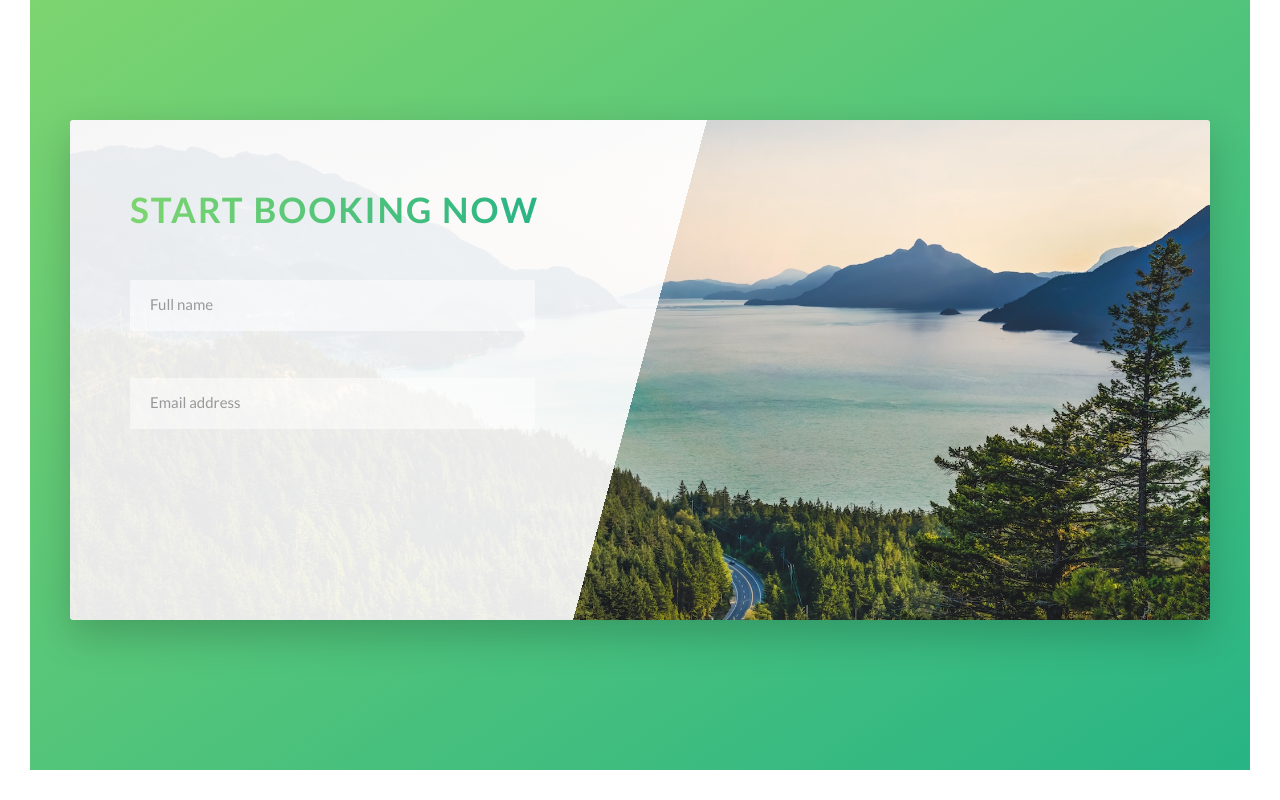
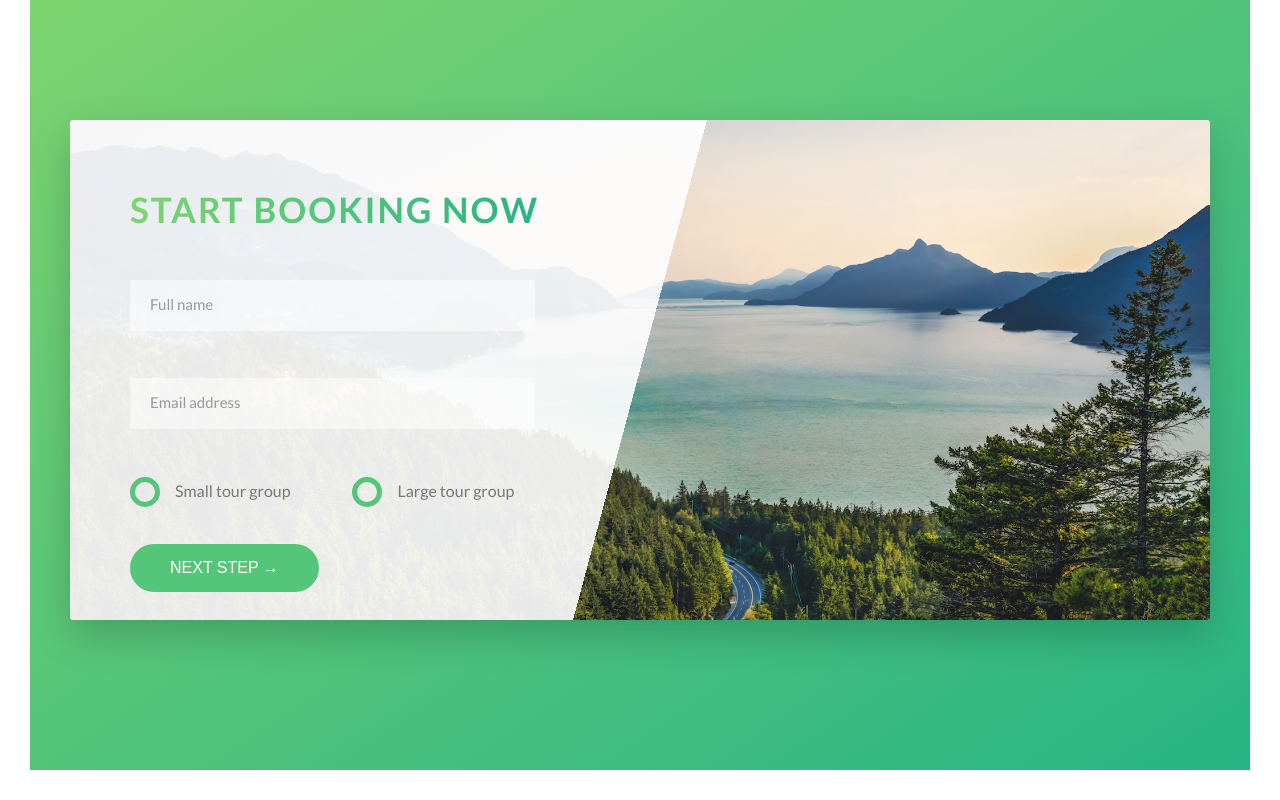
Before and after one commit to heywhyyou/natours, a website: page index.html in a window 1280 px wide. Shown: the part 4527-5327 px from the top of the page. Drawn offline with Linux system fonts and the light colour scheme.

Commit message:
feat: add custom radio btns

```diff
--- a/index.html
+++ b/index.html
@@ -338,6 +338,38 @@
                   />
                   <label for="email" class="form__label">Email</label>
                 </div>
+
+                <div class="form__group u-margin-bottom-medium">
+                  <div class="form__radio-group">
+                    <input
+                      type="radio"
+                      class="form__radio-input"
+                      id="small"
+                      name="size"
+                    />
+                    <label for="small" class="form__radio-label">
+                      <span class="form__radio-button"></span>
+                      Small tour group
+                    </label>
+                  </div>
+
+                  <div class="form__radio-group">
+                    <input
+                      type="radio"
+                      class="form__radio-input"
+                      id="large"
+                      name="size"
+                    />
+                    <label for="large" class="form__radio-label">
+                      <span class="form__radio-button"></span>
+                      Large tour group
+                    </label>
+                  </div>
+                </div>
+
+                <div class="form__group">
+                  <button class="btn btn--green">Next step &rarr;</button>
+                </div>
               </form>
             </div>
           </div>
--- a/sass/base/_utilities.scss
+++ b/sass/base/_utilities.scss
@@ -1,19 +1,19 @@
 .u-center-text {
-  text-align: center;
+  text-align: center !important;
 }
 
 .u-margin-bottom-small {
-  margin-bottom: 1.5rem;
+  margin-bottom: 1.5rem !important;
 }
 .u-margin-bottom-medium {
-  margin-bottom: 4rem;
+  margin-bottom: 4rem !important;
 }
 .u-margin-bottom-big {
-  margin-bottom: 8rem;
+  margin-bottom: 8rem !important;
 }
 .u-margin-top-big {
-  margin-top: 8rem;
+  margin-top: 8rem !important;
 }
 .u-margin-top-huge {
-  margin-top: 10rem;
+  margin-top: 10rem !important;
 }
--- a/sass/components/_button.scss
+++ b/sass/components/_button.scss
@@ -1,6 +1,7 @@
 @use "../abstracts/variables" as *;
 
 .btn {
+  &,
   &:link,
   &:visited {
     text-transform: uppercase;
@@ -11,6 +12,10 @@
     transition: all 0.2s;
     position: relative;
     font-size: $default-font-size;
+
+    // Changes for the <button> element
+    border: none;
+    cursor: pointer;
   }
 
   &:hover {
@@ -23,7 +28,9 @@
     }
   }
 
-  &:active {
+  &:active,
+  &:focus {
+    outline: none;
     transform: translateY(-1px);
     box-shadow: 0 0.5rem 1rem rgba($color-black, 0.2);
   }
--- a/sass/components/_form.scss
+++ b/sass/components/_form.scss
@@ -16,6 +16,7 @@
     border-bottom: 3px solid transparent;
     width: 90%;
     display: block;
+    transition: all 0.5s;
 
     &:focus {
       outline: none;
@@ -46,4 +47,50 @@
     visibility: hidden;
     transform: translateY(-4rem);
   }
+
+  &__radio-group {
+    width: 49%;
+    display: inline-block;
+  }
+
+  &__radio-input {
+    display: none;
+  }
+
+  &__radio-label {
+    font-size: $default-font-size;
+    cursor: pointer;
+    position: relative;
+    padding-left: 4.5rem;
+  }
+
+  &__radio-button {
+    height: 3rem;
+    width: 3rem;
+    border: 5px solid $color-primary;
+    border-radius: 50%;
+    display: inline-block;
+    position: absolute;
+    left: 0;
+    top: -0.4rem;
+
+    &::after {
+      content: "";
+      display: block;
+      height: 1.3rem;
+      width: 1.3rem;
+      border-radius: 50%;
+      position: absolute;
+      top: 50%;
+      left: 50%;
+      transform: translate(-50%, -50%);
+      background-color: $color-primary;
+      opacity: 0;
+      transition: opacity 0.2s;
+    }
+  }
+
+  &__radio-input:checked ~ &__radio-label &__radio-button::after {
+    opacity: 1;
+  }
 }
```
Also changed, not shown: css/style.css, 1 other file.
